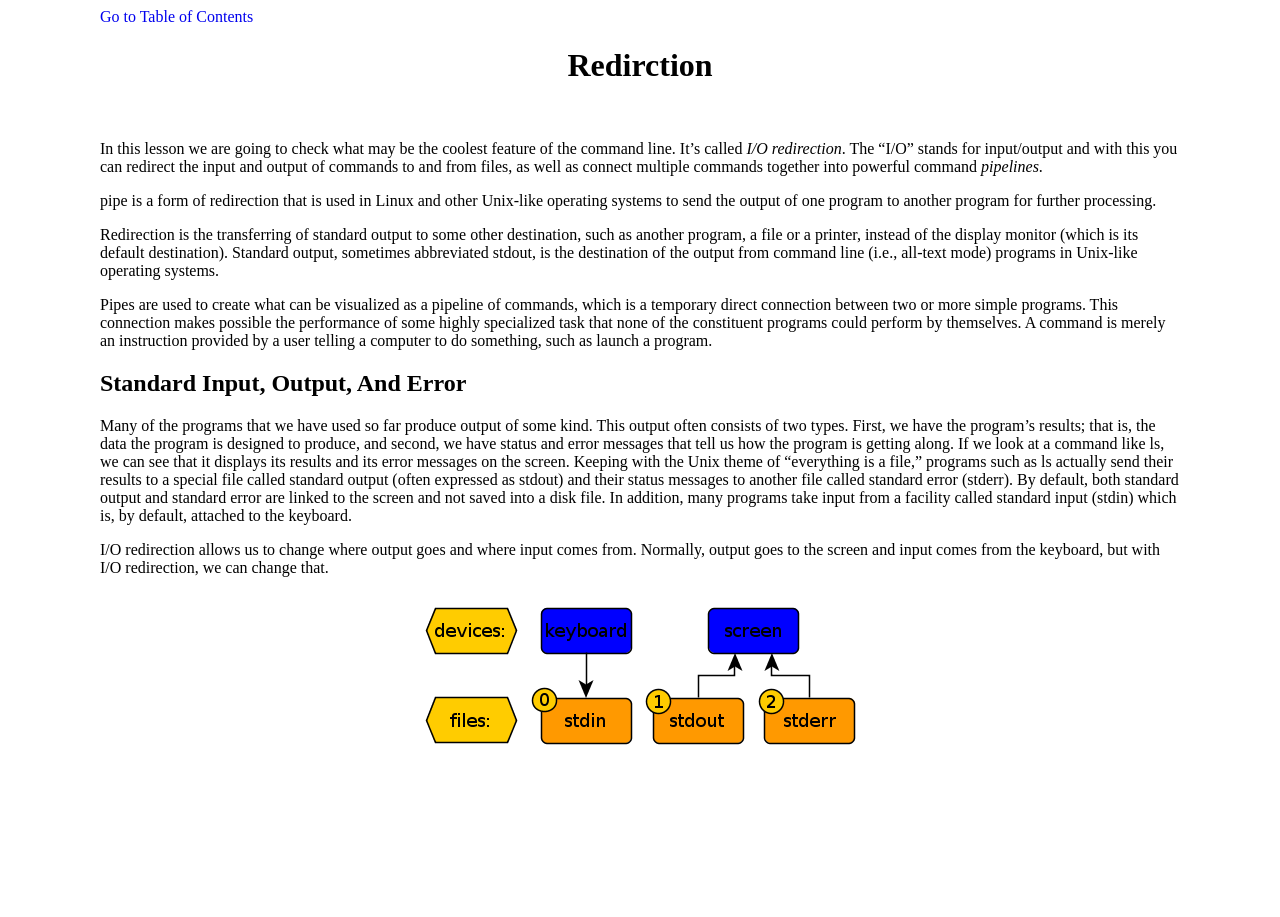
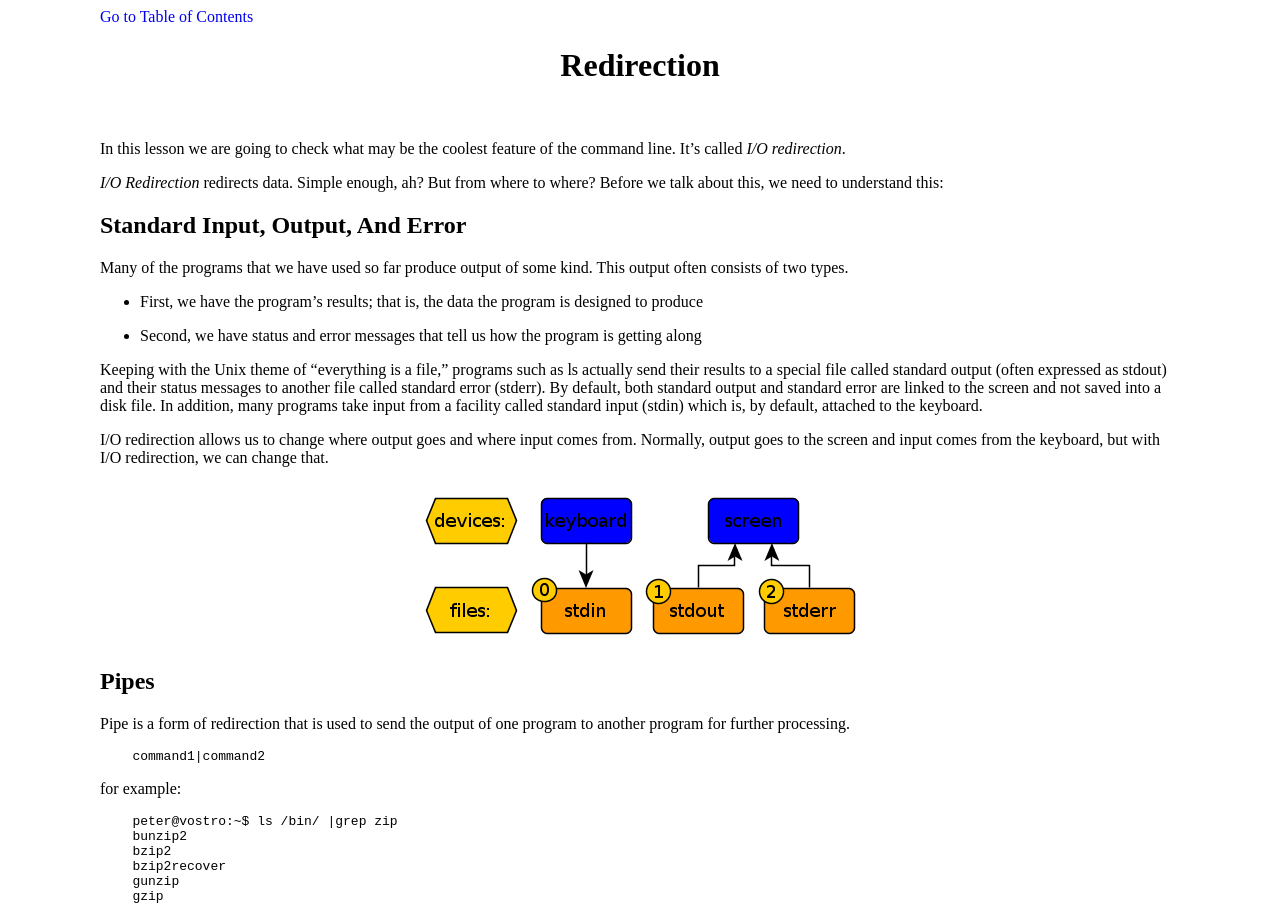
Before and after one commit to happypeter/LGCB, a Jekyll site: the page built from book/bash_redirection.md, in a window 1280 px wide. Built offline with Jekyll 4.4.1, drawn with Linux system fonts in a browser that asks for light colours; Markdown is read by kramdown in place of the engine named in the settings.

Commit message:
simplicity is king

```diff
--- a/book/bash_redirection.md
+++ b/book/bash_redirection.md
@@ -1,48 +1,51 @@
 ---
 layout: book
-title: Redirction
+title: Redirection
 ---
 
 In this lesson we are going to check what may be the coolest feature of the
-command line. It's called _I/O redirection_. The "I/O" stands for input/output
-and with this you can redirect the input and output of commands to and from
-files, as well as connect multiple commands together into powerful command
-_pipelines_.
+command line. It's called _I/O redirection_.
 
-
-pipe is a form of redirection that is used in Linux and other Unix-like
-operating systems to send the output of one program to another program for
-further processing.
-
-Redirection is the transferring of standard output to some other destination,
-such as another program, a file or a printer, instead of the display monitor
-(which is its default destination). Standard output, sometimes abbreviated
-stdout, is the destination of the output from command line (i.e., all-text
-mode) programs in Unix-like operating systems.
-
-Pipes are used to create what can be visualized as a pipeline of commands,
-which is a temporary direct connection between two or more simple programs.
-This connection makes possible the performance of some highly specialized task
-that none of the constituent programs could perform by themselves. A command
-is merely an instruction provided by a user telling a computer to do
-something, such as launch a program.
+_I/O Redirection_ redirects data. Simple enough, ah? But from where to where?
+Before we talk about this, we need to understand this:
 
 ## Standard Input, Output, And Error
 Many of the programs that we have used so far produce output of some kind.
-This output often consists of two types. First, we have the program's results;
-that is, the data the program is designed to produce, and second, we have
-status and error messages that tell us how the program is getting along. If we
-look at a command like ls, we can see that it displays its results and its
-error messages on the screen.  Keeping with the Unix theme of "everything is a
-file," programs such as ls actually send their results to a special file
-called standard output (often expressed as stdout) and their status messages
-to another file called standard error (stderr). By default, both standard
-output and standard error are linked to the screen and not saved into a disk
-file.  In addition, many programs take input from a facility called standard
-input (stdin) which is, by default, attached to the keyboard.
+This output often consists of two types.
+
+- First, we have the program's results; that is, the data the program is
+  designed to produce
+
+- Second, we have status and error messages that tell us how the program is
+  getting along
+
+
+Keeping with the Unix theme of "everything is a file," programs such as ls
+actually send their results to a special file called standard output (often
+expressed as stdout) and their status messages to another file called standard
+error (stderr). By default, both standard output and standard error are linked
+to the screen and not saved into a disk file.  In addition, many programs take
+input from a facility called standard input (stdin) which is, by default,
+attached to the keyboard.
 
 I/O redirection allows us to change where output goes and where input comes
 from.  Normally, output goes to the screen and input comes from the keyboard,
 but with I/O redirection, we can change that.
 
 <center><img src="./images/three_io.png"></center>
+
+## Pipes
+
+Pipe is a form of redirection that is used to send the output of one program
+to another program for further processing.
+
+    command1|command2
+
+for example:
+
+    peter@vostro:~$ ls /bin/ |grep zip
+    bunzip2
+    bzip2
+    bzip2recover
+    gunzip
+    gzip
```
